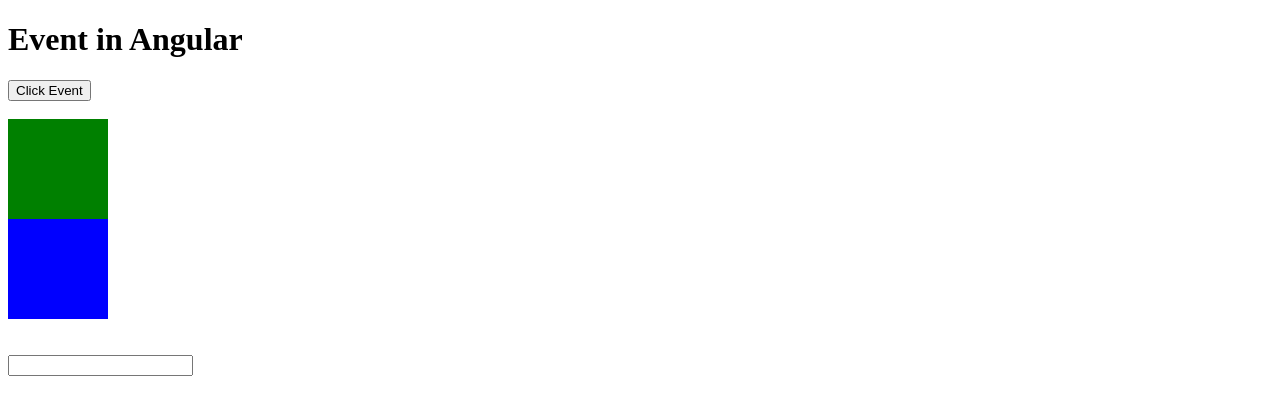
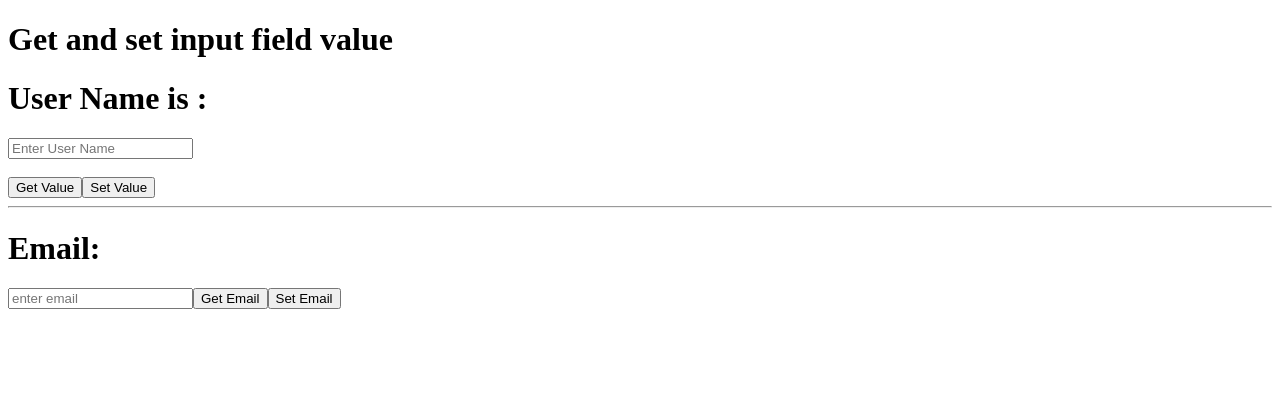
Before and after one commit to naman-024/angular-tut, an Angular app: page / in a window 1280 px wide. Shown: the top 414 px of the page. Built offline with nearby package versions, Linux system fonts and the light colour scheme.

Commit message:
Events in angualr

```diff
--- a/package.json
+++ b/package.json
@@ -26,6 +26,7 @@
     "@angular/forms": "^20.1.0",
     "@angular/platform-browser": "^20.1.0",
     "@angular/router": "^20.1.0",
+    "highcharts": "^12.3.0",
     "rxjs": "~7.8.0",
     "tslib": "^2.3.0"
   },
--- a/src/app/app.html
+++ b/src/app/app.html
@@ -1,21 +1,12 @@
-<h1>Event in Angular</h1>
+<h1>Get and set input field value</h1>
+<h1>User Name is :{{displayName}} </h1>
+<input type="text" value="{{name}}" (input)="getName($event)" placeholder="Enter User Name">
+<br><br>
+<button (click)="showName()">Get Value</button>
+<button (click)="setName()">Set Value</button>
 
-<button class="btn" name="btn-name" (click)="handleEvent($event)">Click Event</button>
-
-<br>
-<br>
-
-<div class="btn" (mouseenter)="handleEvent($event)"
-style="background-color:green; width: 100px; height: 100px;"></div>
-
-<div (mouseleave)="handleEvent($event)"
-style="background-color:blue; width: 100px; height: 100px;"></div>
-
-<br>
-<br>
-<input
-  (focus)="handleEvent($event)"
-  (blur)="handleEvent($event)"
-  (input)="handleEvent($event)"
-  type="text"
-  name="user">
+<hr>
+<h1>Email: {{email}}</h1>
+<input type="text" value="{{email}}" placeholder="enter email" #emailField>
+<button (click)="getEmail(emailField.value)">Get Email</button>
+<button (click)="setEmail()">Set Email</button>
--- a/src/app/app.ts
+++ b/src/app/app.ts
@@ -9,9 +9,23 @@ import { RouterOutlet } from '@angular/router';
 })
 
 export class App {
-  handleEvent(event:Event){
-    console.log("function called", event.type);
-    // console.log("value",(event.target as HTMLInputElement).value);
-
+  name =""
+  displayName="";
+  email="";
+  getName(event:Event){
+    const val=(event.target as HTMLInputElement).value
+    this.name = val;
+}
+  showName(){
+    this.displayName = this.name
+  }
+  setName(){
+    this.name="Sam"
+  }
+  getEmail(val:string){
+    this.email = val;
+  }
+  setEmail(){
+    this.email= "naman@gmail.com"
   }
 }
```
Also changed, not shown: 1 other file (tests, documents, lock files or other folders).
